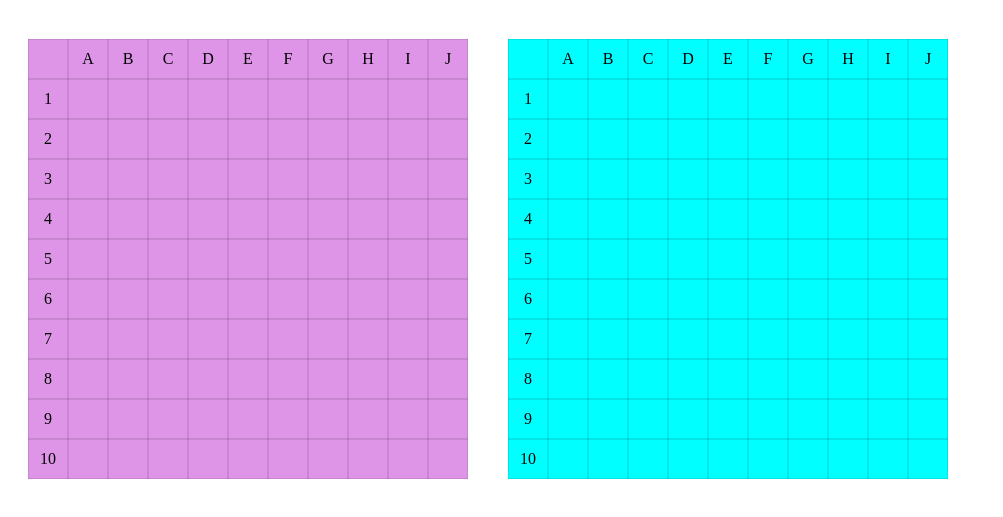
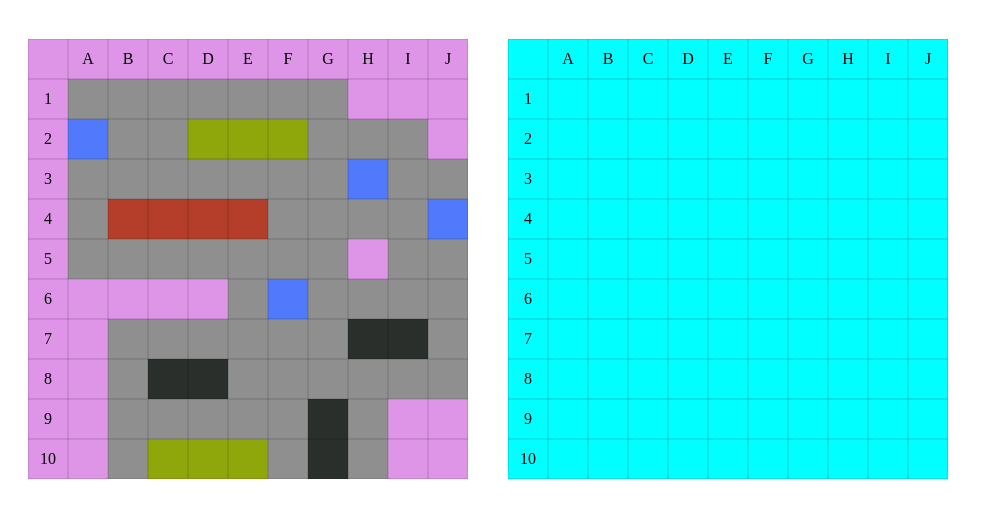
Before and after one commit to Naktis/battleship, a plain HTML site: page index.html in a window 1280 px wide. Shown: the part 61-578 px from the top of the page, without its empty margins (0-1003 px from the left). Drawn offline with Linux system fonts and the light colour scheme.

Commit message:
Add ships generation

```diff
--- a/js/main.js
+++ b/js/main.js
@@ -32,12 +32,99 @@ document.addEventListener('DOMContentLoaded', () => {
 
       for (let column = 1; column <= 10; column ++) {
         const square = document.createElement('div');
-        square.dataset.id = [row, column];
+        square.id = [row, column];
         grid.appendChild(square);
       }
     }
   }
 
+  function generate(shipSize, shipName) {
+    let randomDirection = Math.floor(Math.random() * 2);
+
+    const availableStartPos = (function() {
+      let maxrow = 10, maxcol = 10;
+      if (randomDirection === 0) // horizontal
+        maxrow = 11 - shipSize;
+      else maxcol = 11 - shipSize; // vertical
+
+      let positions = [];
+      for (let row = 1; row <= maxrow; row ++) {
+        for (let column = 1; column <= maxcol; column ++) {
+          var shipSquare = 0;
+          while (shipSquare < shipSize) {
+            if (randomDirection === 0 && computerBoard[row+shipSquare][column] !== 0)
+              break;
+            else if (randomDirection === 1 && computerBoard[row][column+shipSquare] !== 0)
+              break;
+            shipSquare ++;
+          }
+
+          if (shipSquare === shipSize)
+            positions.push([row, column]);
+        }
+      }
+      return positions;
+    })();
+
+    let startPosIndex = Math.floor(Math.random() * availableStartPos.length);
+    let startPos = availableStartPos[startPosIndex];
+
+    let shipObject = {name: shipName, row: startPos[0], column: startPos[1], size: shipSize,  direction: randomDirection};
+    placeShip(computerBoard, shipObject);
+  }
+
+  function placeShip(board, ship) {
+    let row, column;
+    for (let i = 0; i < ship.size; i ++) {
+      if (ship.direction === 0) {
+        row = ship.row + i;
+        column = ship.column;
+      } else {
+        row = ship.row;
+        column = ship.column + i;
+      }
+      board[row][column] = 1;
+      document.getElementById(row + ',' + column).classList.remove("unavailable");
+      document.getElementById(row + ',' + column).classList.add("taken", ship.name);
+
+      if (row !== 1) markUnavailable(board, row-1, column);
+      if (row !== 10) markUnavailable(board, row+1, column);
+      if (column !== 1) markUnavailable(board, row, column-1);
+      if (column !== 10) markUnavailable(board, row, column+1);
+      if (row !== 1 && column !== 1) markUnavailable(board, row-1, column-1);
+      if (row !== 1 && column !== 10) markUnavailable(board, row-1, column+1);
+      if (row !== 10 && column !== 10) markUnavailable(board, row+1, column+1);
+      if (row !== 10 && column !== 1) markUnavailable(board, row+1, column-1);
+    }
+  }
+
+  function markUnavailable(board, row, column) {
+    let square = document.getElementById(row + ',' + column);
+      if (!square.classList.contains("taken")) {
+        square.classList.add("unavailable");
+        board[row][column] = 2;
+      }
+  }
+
   createBoard(userGrid, userBoard);
   createBoard(computerGrid, computerBoard);
+
+  generate(4, "four-size-ship");
+  generate(3, "three-size-ship");
+  generate(3, "three-size-ship");
+  generate(2, "two-size-ship");
+  generate(2, "two-size-ship");
+  generate(2, "two-size-ship");
+  generate(1, "one-size-ship");
+  generate(1, "one-size-ship");
+  generate(1, "one-size-ship");
+  generate(1, "one-size-ship");
+
+  console.log(computerBoard);
 })
+
+// 0 - available
+// 1 - taken
+// 2 - unavailable
+// 3 - hit
+// 4 - missed
--- a/style.css
+++ b/style.css
@@ -44,14 +44,19 @@
   display: flex;
 }
 
+.one-size-ship {
+  width: 80px;
+  background-color: rgba(51, 116, 255, 0.822);
+}
+
 .two-size-ship {
   width: 80px;
-  background-color: violet;
+  background-color: rgba(5, 26, 3, 0.822);
 }
 
 .three-size-ship {
   width: 120px;
-  background-color: rgb(12, 167, 38);
+  background-color: rgb(144, 167, 12);
 }
 
 .four-size-ship {
@@ -67,3 +72,7 @@
 .hide {
   display: none;
 }
+
+.unavailable {
+  background-color: rgb(143, 143, 143);
+}
```
